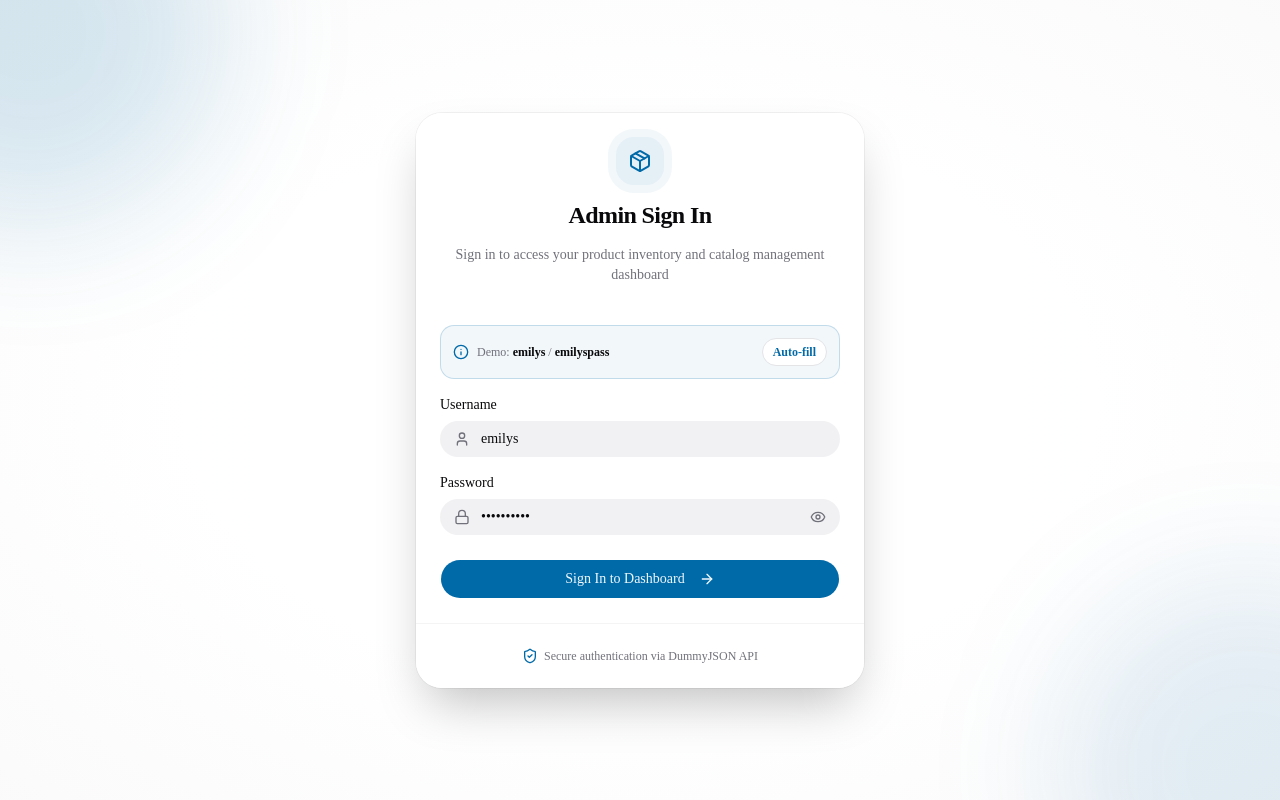
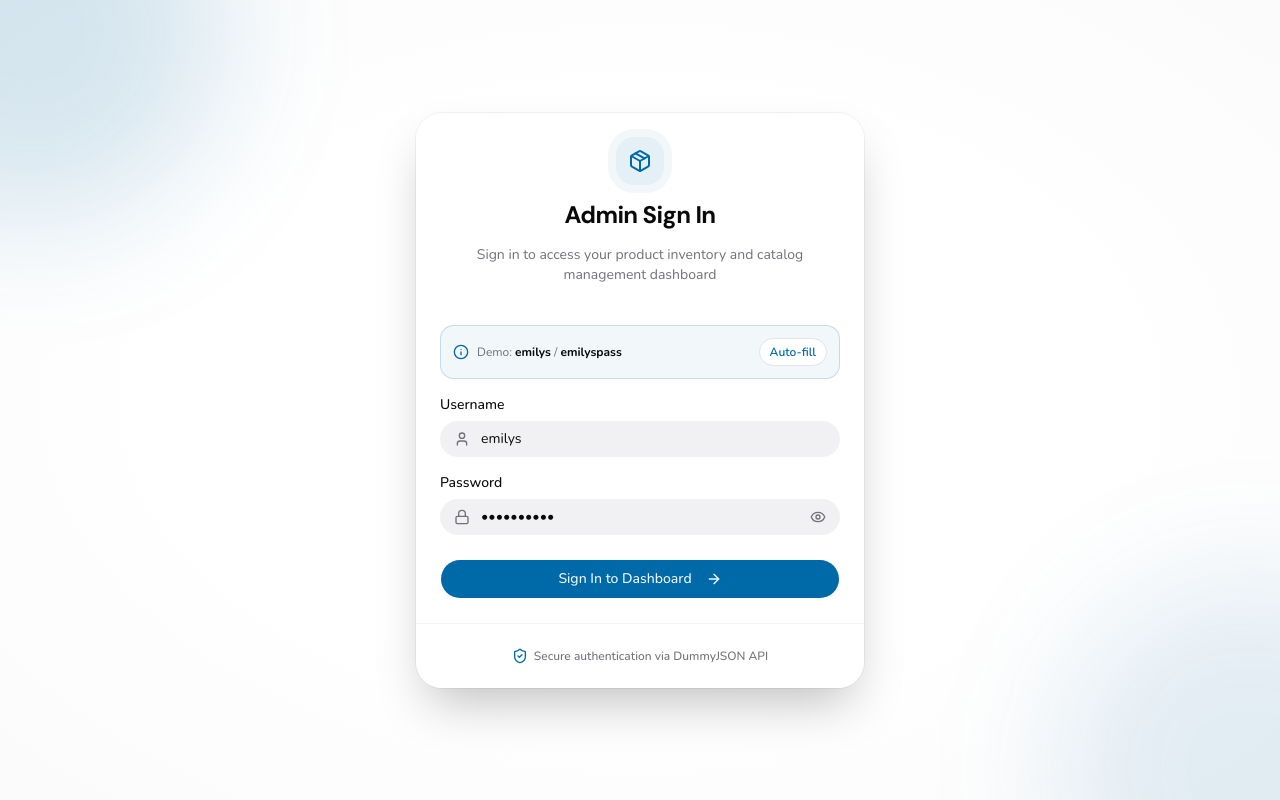
Before and after one commit to varunvaatsalya/Nexgensis, a Next.js app: page /login in a window 1280 px wide. Built offline with nearby package versions, Linux system fonts and the light colour scheme; no server answers.

Commit message:
fix: configure Nunito font variable in Tailwind theme and base styles

```diff
--- a/src/app/globals.css
+++ b/src/app/globals.css
@@ -7,9 +7,11 @@
 @theme inline {
   --color-background: var(--background);
   --color-foreground: var(--foreground);
-  --font-sans: var(--font-sans);
+  --font-sans: var(--font-nunito), var(--font-dm-sans), system-ui, -apple-system, BlinkMacSystemFont, "Segoe UI", Roboto, sans-serif;
+  --font-nunito: var(--font-nunito), sans-serif;
+  --font-dm-sans: var(--font-dm-sans), sans-serif;
   --font-mono: var(--font-geist-mono);
-  --font-heading: var(--font-sans);
+  --font-heading: var(--font-dm-sans), var(--font-nunito), sans-serif;
   --color-sidebar-ring: var(--sidebar-ring);
   --color-sidebar-border: var(--sidebar-border);
   --color-sidebar-accent-foreground: var(--sidebar-accent-foreground);
@@ -121,11 +123,12 @@
   * {
     @apply border-border outline-ring/50;
   }
+  html {
+    font-family: var(--font-nunito), var(--font-dm-sans), system-ui, -apple-system, BlinkMacSystemFont, "Segoe UI", Roboto, sans-serif;
+  }
   body {
-    @apply bg-background text-foreground;
-  }
-  html {
-    @apply font-sans;
+    @apply bg-background text-foreground font-sans;
+    font-family: var(--font-nunito), var(--font-dm-sans), system-ui, -apple-system, BlinkMacSystemFont, "Segoe UI", Roboto, sans-serif;
   }
   button:not(:disabled), [role="button"]:not(:disabled) {
     cursor: pointer;
```
